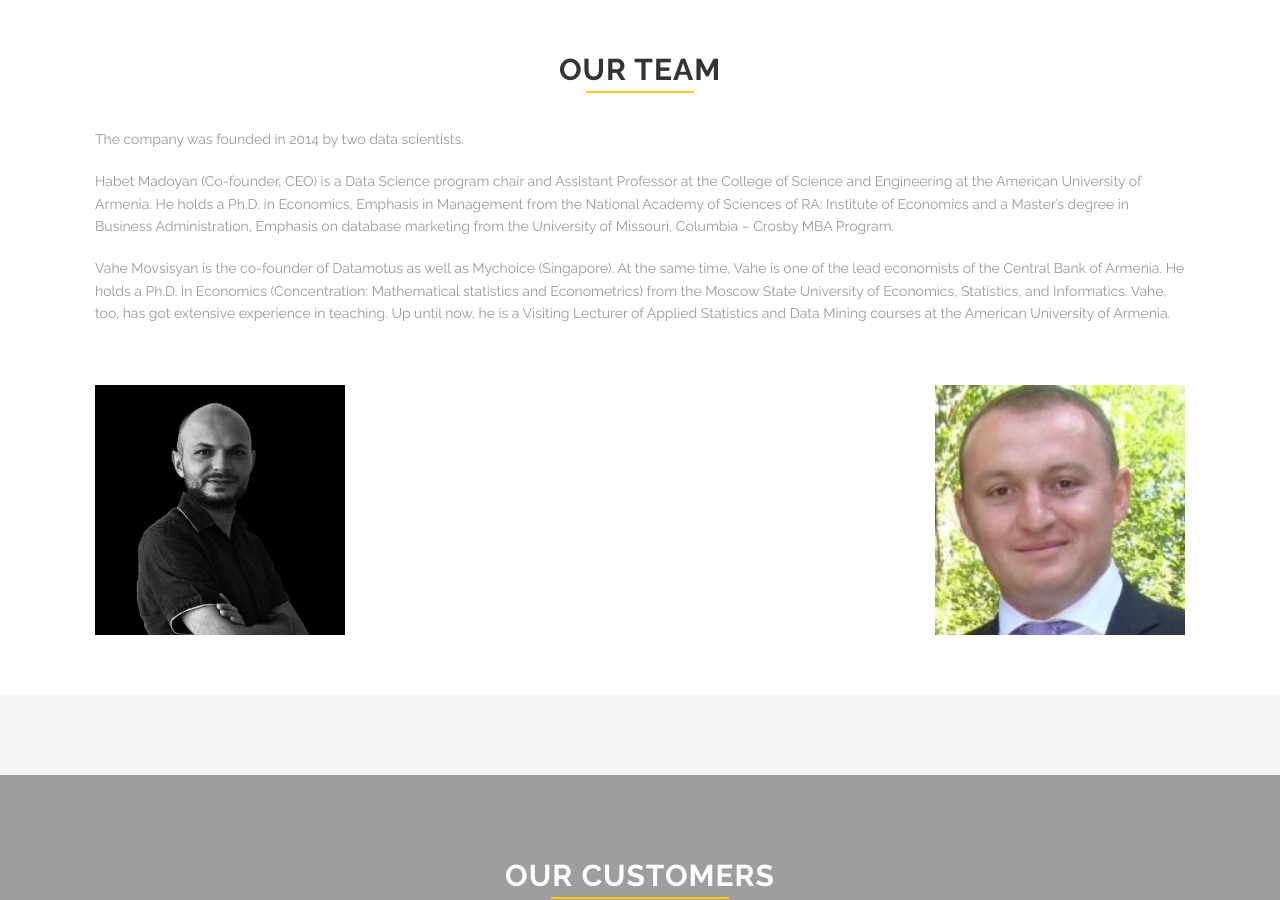
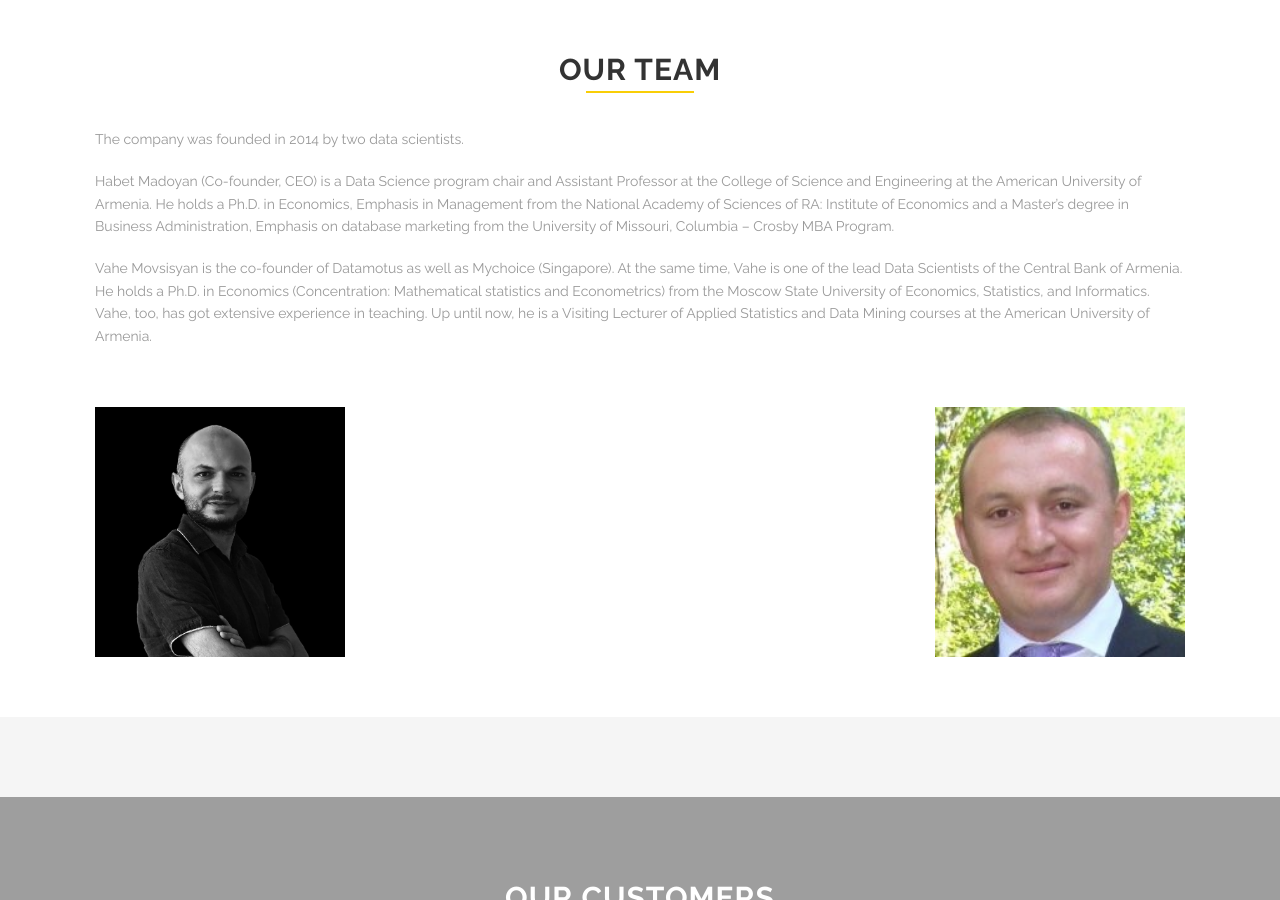
Before and after one commit to Habet/datamotus.github.io, a Jekyll site: the page built from index.html, in a window 1280 px wide and 900 px high, scrolled down 1990 px. Built offline with Jekyll 4.4.1, drawn with Linux system fonts in a browser that asks for light colours.

Commit message:
Update index.html

```diff
--- a/index.html
+++ b/index.html
@@ -278,7 +278,7 @@ milestones:
       <div class='spacing'></div>
       <p>The company was founded in 2014 by two data scientists. </p>
       <p>Habet Madoyan (Co-founder, CEO) is a Data Science program chair and Assistant Professor at the College of Science and Engineering at the American University of Armenia. He holds a Ph.D. in Economics, Emphasis in Management from the National Academy of Sciences of RA: Institute of Economics and a Master’s degree in Business Administration, Emphasis on database marketing from the University of Missouri, Columbia – Crosby MBA Program. </p>
-      <p>Vahe Movsisyan is the co-founder of Datamotus as well as Mychoice (Singapore). At the same time, Vahe is one of the lead economists of the Central Bank of Armenia. He holds a Ph.D. in Economics (Concentration: Mathematical statistics and Econometrics) from the Moscow State University of Economics, Statistics, and Informatics.  Vahe, too, has got extensive experience in teaching. Up until now, he is a Visiting Lecturer of Applied Statistics and Data Mining courses at the American University of Armenia.</p>
+      <p>Vahe Movsisyan is the co-founder of Datamotus as well as Mychoice (Singapore). At the same time, Vahe is one of the lead Data Scientists of the Central Bank of Armenia. He holds a Ph.D. in Economics (Concentration: Mathematical statistics and Econometrics) from the Moscow State University of Economics, Statistics, and Informatics.  Vahe, too, has got extensive experience in teaching. Up until now, he is a Visiting Lecturer of Applied Statistics and Data Mining courses at the American University of Armenia.</p>
       <div class='two spacing'></div>
     </div>
   </div>
```
